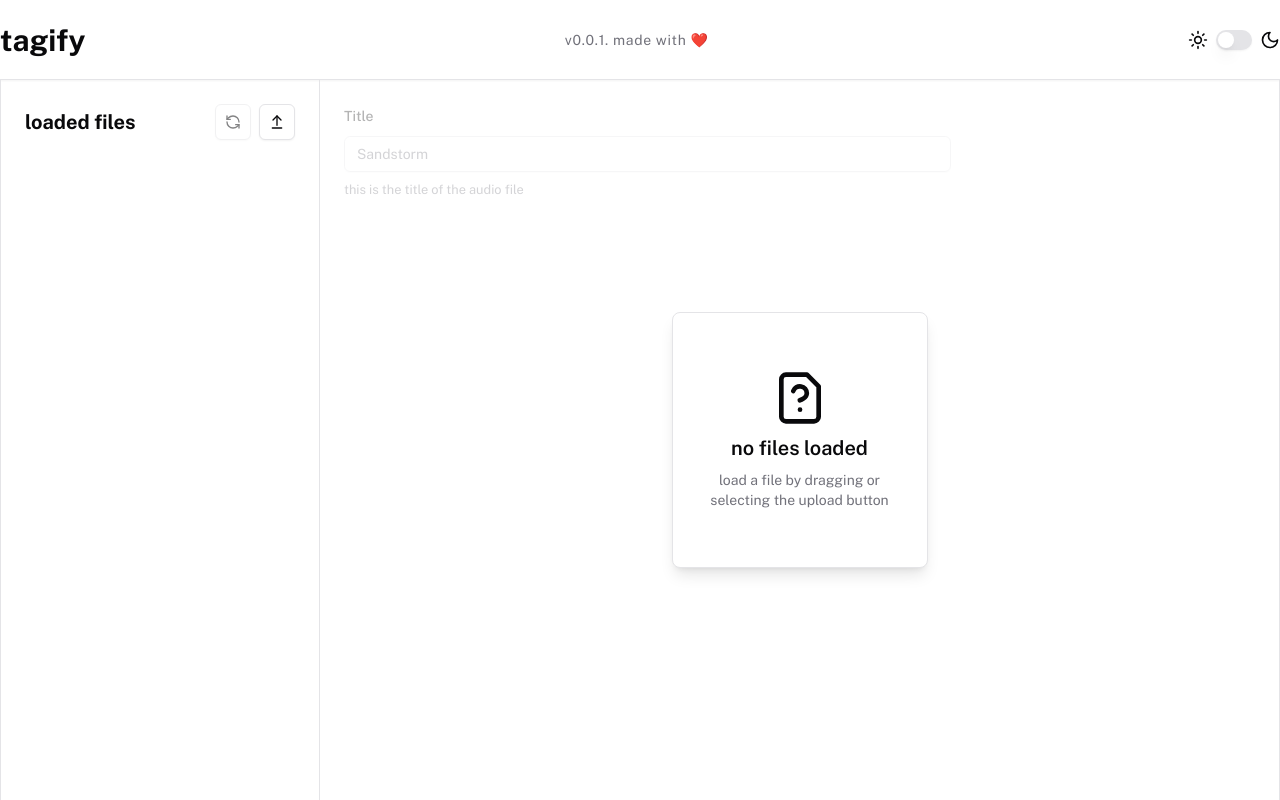
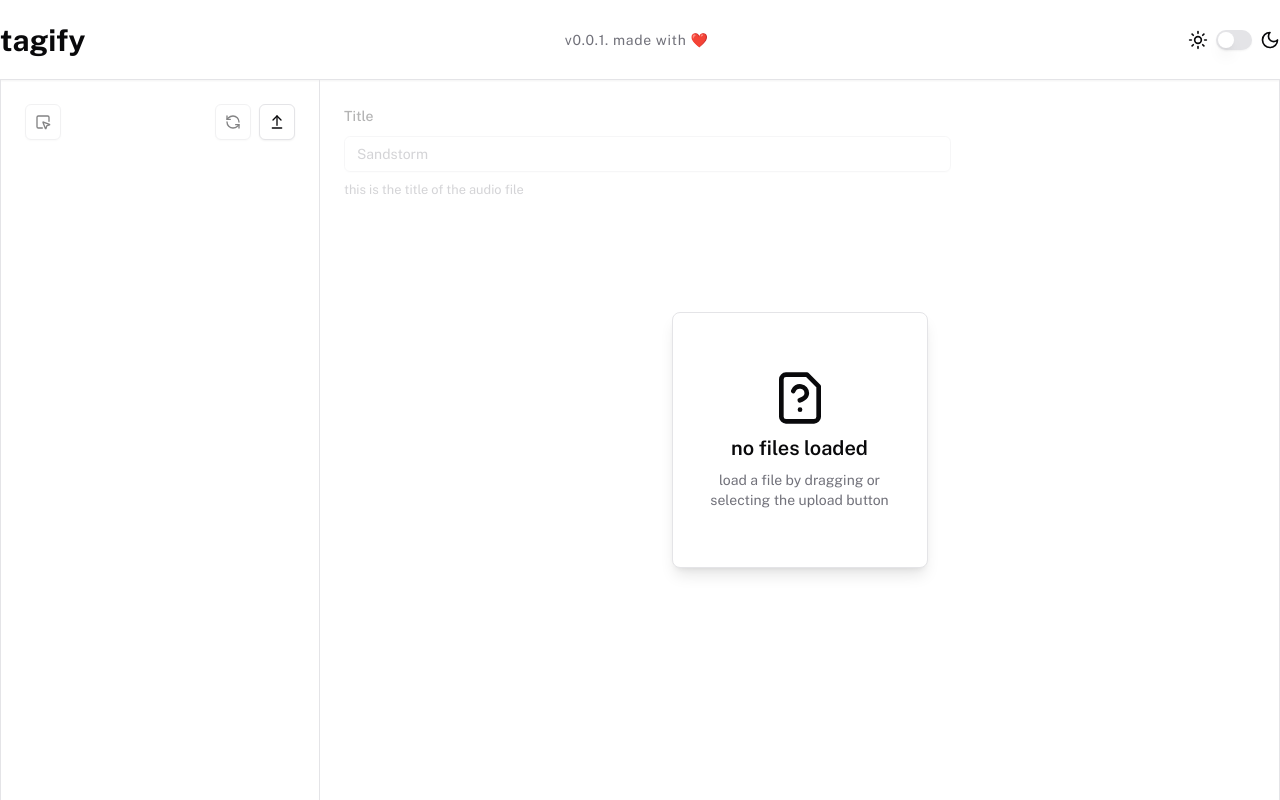
Before and after one commit to bewle/tagify, a Next.js app: page / in a window 1280 px wide. Built offline with nearby package versions, Linux system fonts and the light colour scheme; what tailwindcss-motion would draw is missing.

Commit message:
update page.tsx, FileTree.tsx and RemoveButton.tsx

```diff
--- a/src/app/page.tsx
+++ b/src/app/page.tsx
@@ -1,7 +1,6 @@
 import { FileTree } from "@/components/FileTree";
-import UploadButton from "@/components/UploadButton";
-import RemoveButton from "@/components/RemoveButton";
 import FileEditor from "@/components/FileEditor";
+import FileTreeButtons from "@/components/FileTreeButtons";
 
 export default function Page() {
     return (
@@ -10,11 +9,7 @@ export default function Page() {
             <main className="container flex flex-1 h-full ">
                 <div className="flex flex-col w-1/4 gap-4 p-6 transition-colors border-x border-border">
                     <div className="flex items-center justify-between ">
-                        <p className="text-xl font-bold">loaded files</p>
-                        <div className="flex gap-2">
-                            <RemoveButton />
-                            <UploadButton />
-                        </div>
+                        <FileTreeButtons />
                     </div>
                     {/* <GetStartedText /> */}
                     <div className="max-h-[calc(100vh-10rem)] overflow-y-auto overflow-x-hidden ">
--- a/src/components/FileTree.tsx
+++ b/src/components/FileTree.tsx
@@ -1,5 +1,6 @@
 "use client";
 
+import { useSelectModeStore } from "@/lib/store/select-mode";
 import { Button } from "./ui/button";
 import { Checkbox } from "./ui/checkbox";
 import { useFilesStore } from "@/lib/store/files";
@@ -12,6 +13,8 @@ export function FileTree() {
         selectedFiles,
         setSelectedFiles,
     } = useFilesStore();
+
+    const { selectMode } = useSelectModeStore();
 
     return (
         <div className="flex flex-col">
@@ -26,6 +29,7 @@ export function FileTree() {
                                 : "inherit",
                     }}
                 >
+                    {selectMode && (
                         <Checkbox
                             className="transition-colors bg-background"
                             checked={selectedFiles.includes(file.id)}
@@ -39,6 +43,7 @@ export function FileTree() {
                                 );
                             }}
                         />
+                    )}
                     <Button
                         onClick={() => {
                             setSelectedFile(file.id);
--- /dev/null
+++ b/src/components/FileTreeButtons.tsx
@@ -0,0 +1,15 @@
+import RemoveButton from "./RemoveButton";
+import ToggleSelectButton from "./ToggleSelectButton";
+import UploadButton from "./UploadButton";
+
+export default function FileTreeButtons() {
+    return (
+        <>
+            <ToggleSelectButton />
+            <div className="flex gap-2">
+                <RemoveButton />
+                <UploadButton />
+            </div>
+        </>
+    );
+}
--- a/src/components/RemoveButton.tsx
+++ b/src/components/RemoveButton.tsx
@@ -12,6 +12,7 @@ import {
     DialogTitle,
     DialogTrigger,
 } from "./ui/dialog";
+import { useSelectModeStore } from "@/lib/store/select-mode";
 
 export default function RemoveButton() {
     const {
@@ -22,10 +23,27 @@ export default function RemoveButton() {
         setSelectedFile,
     } = useFilesStore();
 
+    const { selectMode } = useSelectModeStore();
+
     return (
+        <>
+            {selectMode && (
+                <Button
+                    onClick={() => {
+                        setFiles(
+                            files.filter((f) => !selectedFiles.includes(f.id))
+                        );
+                        setSelectedFiles([]);
+                    }}
+                    size="icon"
+                    variant="destructive"
+                    disabled={selectedFiles.length === 0}
+                >
+                    <Trash2 />
+                </Button>
+            )}
             <Dialog>
                 <DialogTrigger asChild>
-                {selectedFiles.length === 0 ? (
                     <Button
                         size="icon"
                         variant="outline"
@@ -33,21 +51,6 @@ export default function RemoveButton() {
                     >
                         <RefreshCcw />
                     </Button>
-                ) : (
-                    <Button
-                        onClick={() => {
-                            const filteredFiles = files.filter(
-                                (f) => !selectedFiles.includes(f.id)
-                            );
-                            setFiles(filteredFiles);
-                            setSelectedFiles([]);
-                        }}
-                        size="icon"
-                        variant="destructive"
-                    >
-                        <Trash2 />
-                    </Button>
-                )}
                 </DialogTrigger>
                 <DialogContent>
                     <DialogHeader>
@@ -75,5 +78,6 @@ export default function RemoveButton() {
                     </DialogFooter>
                 </DialogContent>
             </Dialog>
+        </>
     );
 }
--- /dev/null
+++ b/src/components/ToggleSelectButton.tsx
@@ -0,0 +1,27 @@
+"use client";
+
+import { SquareMousePointer } from "lucide-react";
+import { Button } from "./ui/button";
+import { useSelectModeStore } from "@/lib/store/select-mode";
+import { useFilesStore } from "@/lib/store/files";
+
+export default function ToggleSelectButton() {
+    const { selectMode, setSelectMode } = useSelectModeStore();
+    const { files } = useFilesStore();
+
+    return (
+        <Button
+            size="icon"
+            variant="outline"
+            onClick={() => setSelectMode(!selectMode)}
+            className={
+                selectMode
+                    ? "ring-2 ring-primary transition-all"
+                    : "transition-all"
+            }
+            disabled={files.length === 0}
+        >
+            <SquareMousePointer />
+        </Button>
+    );
+}
--- /dev/null
+++ b/src/lib/store/select-mode.ts
@@ -0,0 +1,11 @@
+import { create } from 'zustand'
+
+interface SelectModeState {
+    selectMode: boolean
+    setSelectMode: (mode: boolean) => void
+}
+
+export const useSelectModeStore = create<SelectModeState>()((set) => ({
+    selectMode: false,
+    setSelectMode: (mode: boolean) => set(() => ({ selectMode: mode })),
+}))
```
Lines whose indentation alone changed are shown as unchanged.
